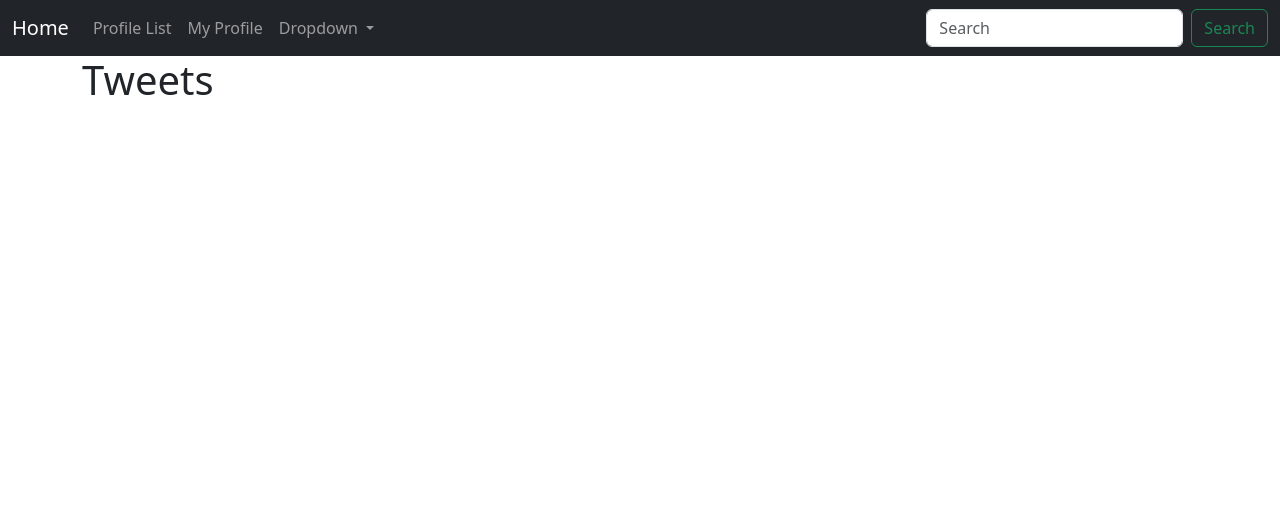
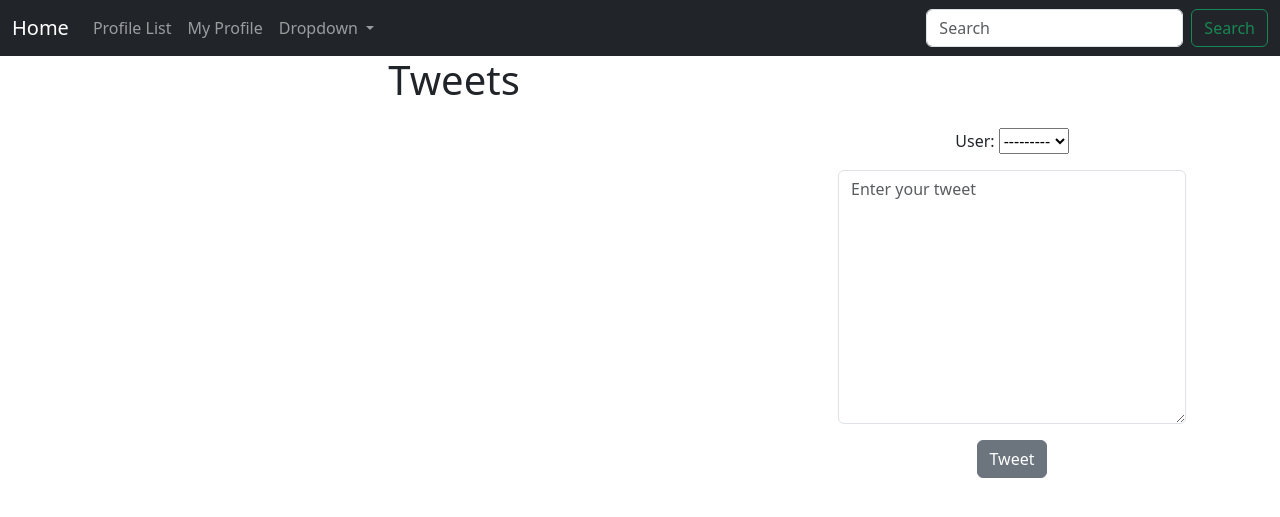
Before and after one commit to Rhythm1821/TweeterSphere, a Django app: page / in a window 1280 px wide. Shown: the top 517 px of the page. Run offline with Django 5.2, Linux system fonts and the light colour scheme; a user stored in the database is signed in; data comes from the database, SQL or seed files in the repository; data that the repository does not hold is empty.

Commit message:
Adding the capability of home page to take on tweets :)

```diff
--- a/main/admin.py
+++ b/main/admin.py
@@ -1,6 +1,6 @@
 from django.contrib import admin
 from django.contrib.auth.models import Group,User
-from .models import Profile
+from .models import Profile,Tweet
 
 # Register your models here.
 admin.site.unregister(Group)
@@ -19,4 +19,4 @@ class UserAdmin(admin.ModelAdmin):
 admin.site.unregister(User)
 admin.site.register(User,UserAdmin)
 
-# admin.site.register(Profile)
+admin.site.register(Tweet)
--- /dev/null
+++ b/main/forms.py
@@ -0,0 +1,14 @@
+from django import forms
+from .models import Tweet
+
+class TweetForm(forms.ModelForm):
+    body = forms.CharField(label="",required=True,
+                           widget=forms.widgets.Textarea(
+                               attrs={
+                                   "placeholder":"Enter your tweet",
+                                   "class":"form-control",
+                               }
+                           ))
+    class Meta:
+        model=Tweet
+        exclude=('User',)
--- a/main/models.py
+++ b/main/models.py
@@ -23,3 +23,15 @@ def create_profile(sender,instance,created,**kwargs):
         user_profile.save()
 
 post_save.connect(create_profile,sender=User)
+
+class Tweet(models.Model):
+    user = models.ForeignKey(User,related_name='tweets',on_delete=models.DO_NOTHING)
+    body = models.CharField(max_length=200)
+    created_at = models.DateTimeField(auto_now_add=True)
+
+    def __str__(self) -> str:
+        return (
+            f"{self.user}"
+            f"{self.created_at:%D-%M-%Y %H-%M}"
+            f"{self.body}..."
+            )
--- a/main/templates/home.html
+++ b/main/templates/home.html
@@ -1,4 +1,31 @@
 {% extends 'base.html' %}
 {% block content %}
-<h1>Tweets</h1>
+
+<div class="container text-center">
+  <div class="row">
+    <div class="col-8">
+
+    <!-- </div> -->
+  <!-- </div> -->
+  <h1>Tweets</h1>
+<br>
+  {% for tweet in tweets %}
+  <div class="alert alert-dark" role="alert">
+    {{ tweet.body }} <br>
+    <small class="text-muted">
+      @{{ tweet.user.username }}
+    </small>
+  </div>
+  {% endfor %}
+</div>
+<div class="col-4">
+  <br><br><br>
+  {% if form %}
+  <form method="post">
+    {% csrf_token %}
+    {{ form.as_p }}
+    <button type="submit" class="btn btn-secondary">Tweet</button>
+  </form>
+  {% endif %}
+</div>
 {% endblock %}
--- a/main/views.py
+++ b/main/views.py
@@ -1,10 +1,25 @@
 from django.shortcuts import render,redirect
 from django.contrib import messages
-from .models import Profile
+from .models import Profile,Tweet
+from .forms import TweetForm
 
 # Create your views here.
 def home(request):
-    return render(request,'home.html')
+    tweets = None
+    if request.user.is_authenticated:
+        form = TweetForm(request.POST or None)
+        if request.method=="POST":
+            if form.is_valid():
+                tweet=form.save(commit=False)
+                tweet.user=request.user
+                tweet.save()
+                messages.success(request,'Your tweet is Posted')
+                return redirect('home')
+        tweets = Tweet.objects.all().order_by('-created_at')
+        return render(request,'home.html',{"tweets":tweets,"form":form})
+    else:
+        tweets = Tweet.objects.all().order_by('-created_at')
+        return render(request,'home.html',{"tweets":tweets})
 
 def profile_list(request):
     if request.user.is_authenticated:
@@ -17,6 +32,7 @@ def profile_list(request):
 def profile(request,pk):
     if request.user.is_authenticated:
         profile = Profile.objects.get(user_id=pk)
+        tweets = Tweet.objects.filter(user_id=pk).order_by('-created_at')
         if request.method=='POST':
             # Get current user
             current_user_profile=request.user.profile
@@ -28,7 +44,7 @@ def profile(request,pk):
             elif action=='follow':
                 current_user_profile.follows.add(profile)
             current_user_profile.save()
-        return render(request,'profile.html',{'profile':profile})
+        return render(request,'profile.html',{'profile':profile,'tweets':tweets})
     else:
         messages.warning(request,'You must be logged in to view this...')
         return redirect('home')
```
Also changed, not shown: main/templates/profile.html (+11 -0 lines), main/migrations/0003_tweet.py (added).
